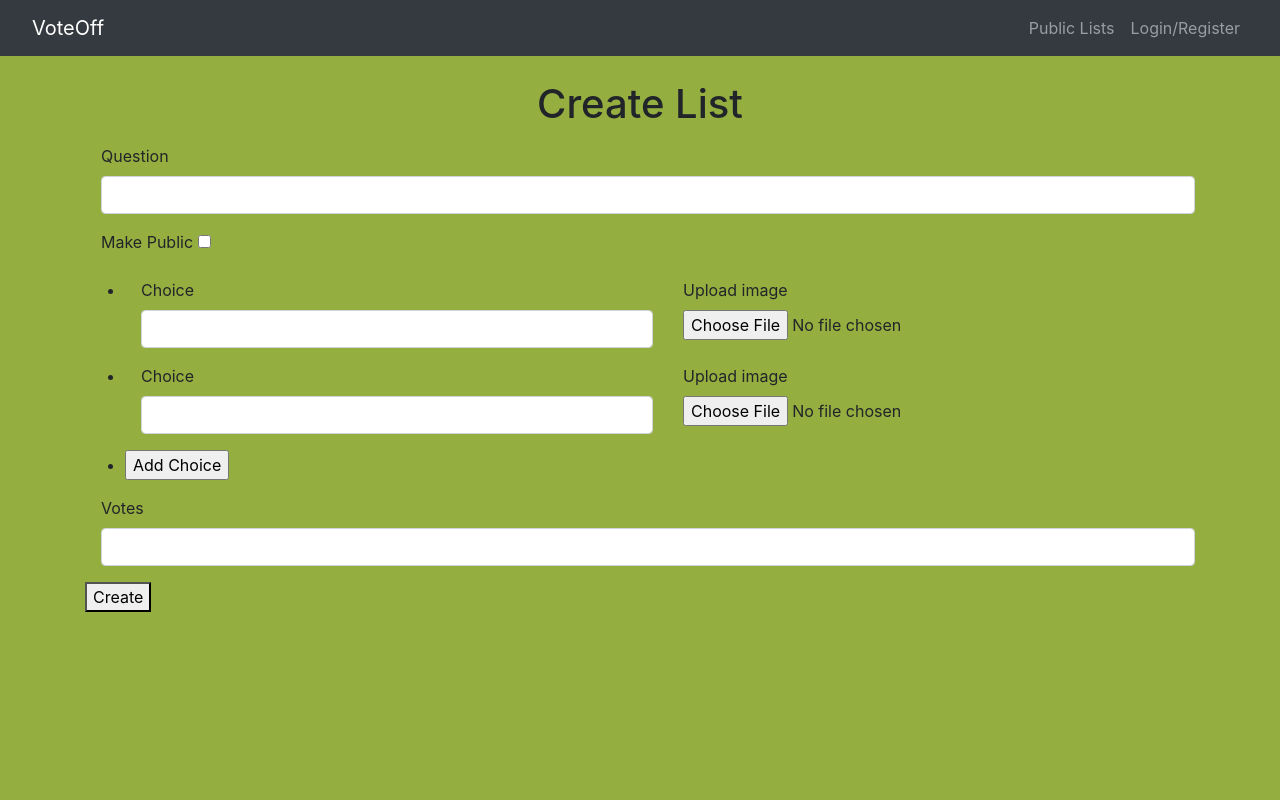
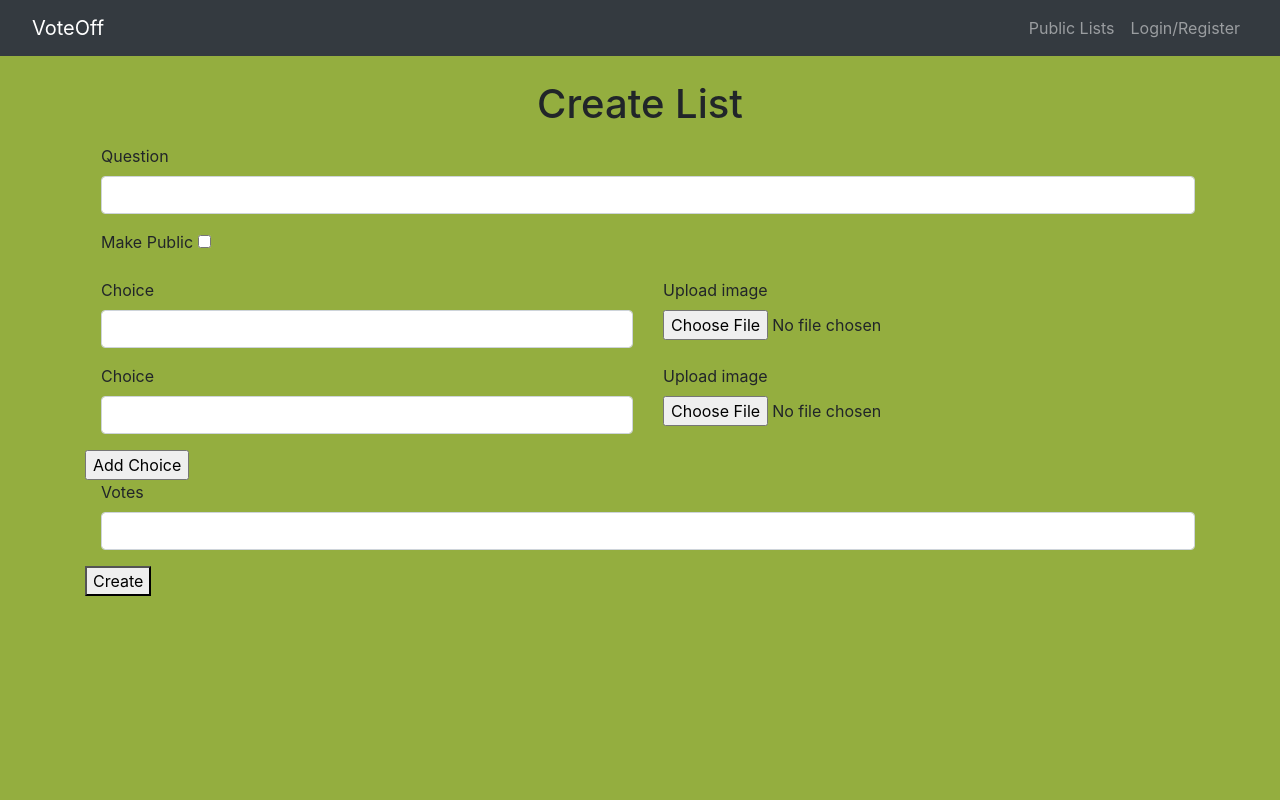
Before and after one commit to trey-sumida/voteoff-django, a Django app: page /lists/create in a window 1280 px wide. Run offline with Django 3.2, Linux system fonts and the light colour scheme; some libraries are stand-ins or nearby versions.

Commit message:
need to change views to new upload format

```diff
--- a/voteoff-project/lists/static/js/addchoice.js
+++ b/voteoff-project/lists/static/js/addchoice.js
@@ -1,21 +1,16 @@
 function addchoice() {
-    var newChoiceInput = document.createElement("LI");
-    selectNode = `
-    <div class="form-group">
-    <div class="row">
-    <div class="col">
-      <label for="choice_text">Choice</label>
-      <input name="choice_text" class="form-control" id="choice_text">
-    </div>
-    <div class="col">
-      <label for="choice_picture">Upload image</label>
-      <input type="file" class="form-control-file" id="choice_picture" name="choice_picture">
-    </div>
-</div>
-    </div>
-    `;
-    newChoiceInput.innerHTML = selectNode;
+    var i = 1;
+    name = "choice_picture".concat(i.toString());
+    console.log(name);
+    while (document.getElementById("choice_picture".concat(i.toString()))) {
+        i++;
+    }
 
-    var choice_list = document.getElementById("choice-list");
-    choice_list.insertBefore(newChoiceInput, document.getElementById("add-choice-li"));
+    var div = document.getElementById('choice-list');
+    var input = document.createElement('div');
+    input.className = 'form-group';
+    input.innerHTML = '<div class="row"><div class="col"><label for="choice_text' + i + '">Choice</label><input name="choice_text' + i
+     + '" class="form-control" id="choice_text' + i + '"></div><div class="col"><label for="choice_picture' + i + '">Upload Image</label><input name="choice_picture' + i
+     + '" type="file" class="form-control-file" id="choice_picture' + i + '"></div></div>'
+    div.appendChild(input);
 }
--- a/voteoff-project/lists/templates/lists/createlist.html
+++ b/voteoff-project/lists/templates/lists/createlist.html
@@ -7,7 +7,7 @@
 {% block content %}
 <h1 class="text-center mb-3">Create List</h1>
 {{ error }}
-<form method='POST'>
+<form enctype="multipart/form-data" method='POST'>
     {% csrf_token %}
     <div class="form-group">
         <label for="question_text">Question</label>
@@ -17,40 +17,35 @@
         <label for="public">Make Public</label>
         <input name="public" type="checkbox" id="public">
       </div>
-    <ul id='choice-list'>
-        <li>
+    <div id='choice-list'>
+
       <div class="form-group">
           <div class="row">
               <div class="col">
-                <label for="choice_text">Choice</label>
-                <input name="choice_text" class="form-control" id="choice_text">
+                <label for="choice_text1">Choice</label>
+                <input name="choice_text1" class="form-control" id="choice_text1">
               </div>
               <div class="col">
-                <label for="choice_picture">Upload image</label>
-                <input type="file" class="form-control-file" id="choice_picture" name="choice_picture">
+                <label for="choice_picture1">Upload image</label>
+                <input type="file" class="form-control-file" id="choice_picture1" name="choice_picture1">
               </div>
           </div>
     </div>
-    </li>
-        <li>
     <div class="form-group">
         <div class="row">
             <div class="col">
-              <label for="choice_text">Choice</label>
-              <input name="choice_text" class="form-control" id="choice_text">
+              <label for="choice_text2">Choice</label>
+              <input name="choice_text2" class="form-control" id="choice_text2">
             </div>
             <div class="col">
-              <label for="choice_picture">Upload image</label>
-              <input type="file" class="form-control-file" id="choice_picture" name="choice_picture">
+              <label for="choice_picture2">Upload image</label>
+              <input type="file" class="form-control-file" id="choice_picture2" name="choice_picture2">
             </div>
         </div>
     </div>
-    </li>
-    <li id="add-choice-li">
-        <input type="button" value="Add Choice" onclick="addchoice();" id="add-choice">
-    </li>
-</ul>
+</div>
 
+<input type="button" value="Add Choice" onclick="addchoice();" id="add-choice">
 
     <div class="form-group">
         <label for="votes">Votes</label>
--- a/voteoff-project/lists/views.py
+++ b/voteoff-project/lists/views.py
@@ -90,18 +90,31 @@ def createlist(request):
             newlist = question_form.save(commit=False)
             newlist.creator = request.user
             choices = request.POST.getlist('choice_text')
+            images = request.POST.getlist('choice_picture')
+            images2 = request.FILES.getlist('choice_picture')
+            print(images2)
+            counter = 0
             options = []
+            picture_options = []
             for opt in choices:
                 stripped = opt.strip()
                 if stripped != '':
                     options.append(stripped)
+                    picture_options.append(images[counter])
+                counter += 1
             if len(options) < 2:
                 return render(request, 'lists/createlist.html', {'error':'More options needed'})
             else:
                 newlist.save()
+                counter = 0
                 for opt in options:
                     choice = Choice.objects.create(choice_text=opt, votes=request.POST['votes'], question=newlist)
                     choice.save()
+                    for img in images2:
+                        if img == picture_options[counter]:
+                            choice.choice_picture = img
+                    choice.save()
+                    counter += 1
         except:
             return render(request, 'lists/createlist.html', {'error':'List failed to create'})
         return redirect('lists:mylists')
```
Also changed, not shown: voteoff-project/static/images/family.jpg (added), voteoff-project/static/images/team.jpg (added).
